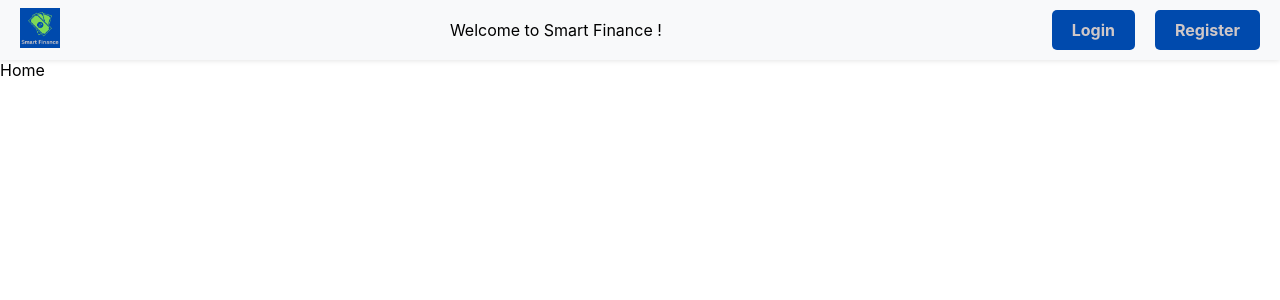
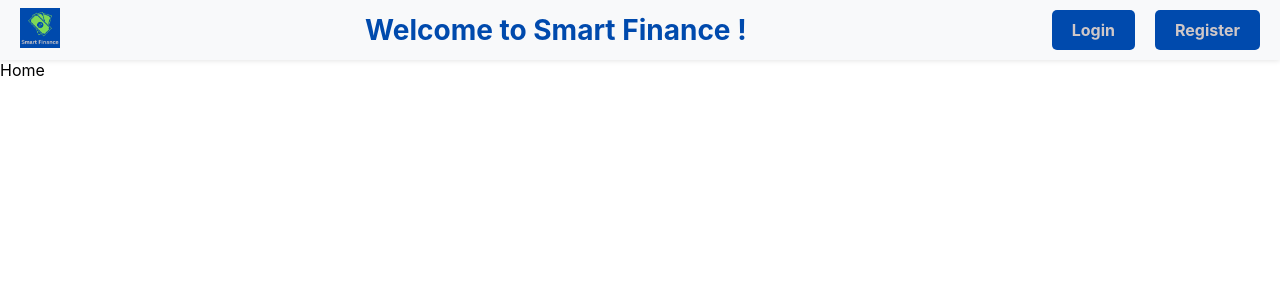
Before and after one commit to diankartsakov/financial-tracker, a React (Create React App) app: page /home in a window 1280 px wide. Shown: the top 300 px of the page. Built offline with nearby package versions, Linux system fonts and the light colour scheme.

Commit message:
small nav update

```diff
--- a/src/components/HomeNavigation.css
+++ b/src/components/HomeNavigation.css
@@ -1,3 +1,11 @@
+
+.welcomeBanner {
+  color: #004AAD;
+  font-weight: bold;
+  font-size: 28px;
+
+}
+
 .navbar {
   display: flex;
   justify-content: space-between;
--- a/src/components/HomeNavigation.js
+++ b/src/components/HomeNavigation.js
@@ -12,7 +12,7 @@ export default function HomeNavigation() {
       </div>
       <ul className="navbar-links">
         <li className="navbar-link dropdown">
-          <div>Welcome to Smart Finance !</div>
+          <div className="welcomeBanner">Welcome to Smart Finance !</div>
         </li>
       </ul>
       <ul className="navbar-actions">
```
